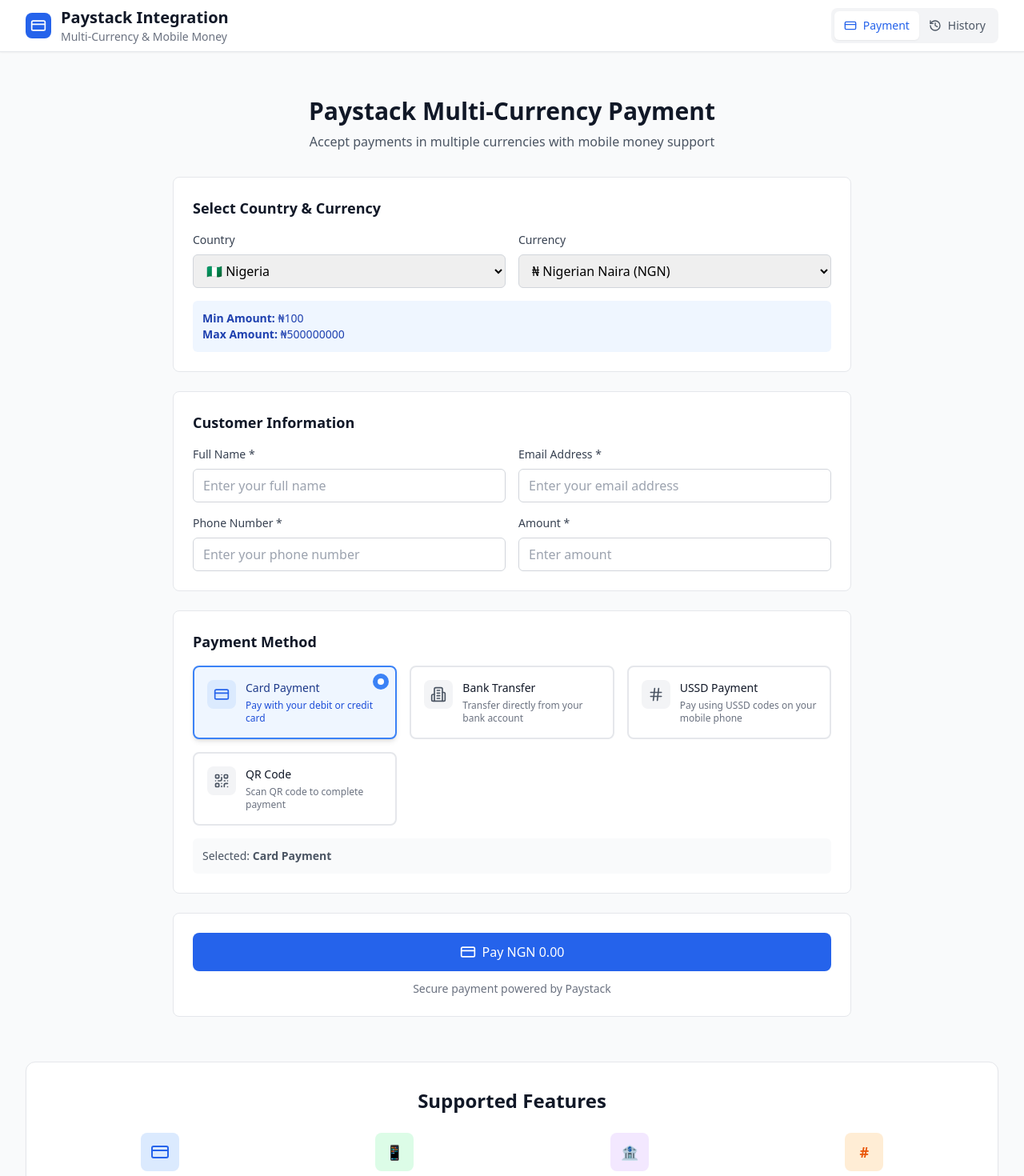
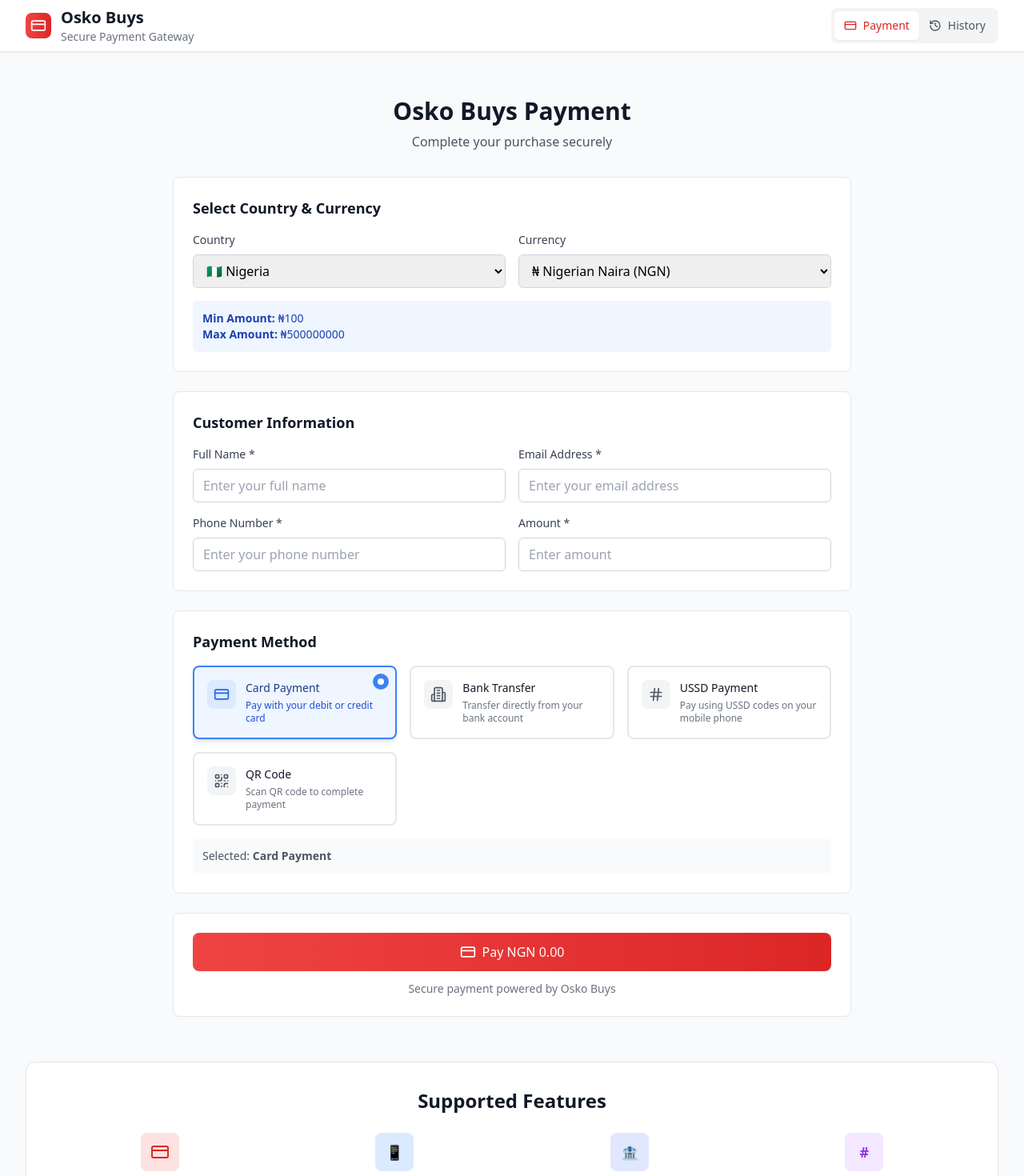
Before and after one commit to profe-ssor/PayStack, a React (Vite) app: page / in a window 1280 px wide. Shown: the top 1470 px of the page at 80% size. Built offline with nearby package versions, Linux system fonts and the light colour scheme.

Commit message:
checking ecomerce payment frontend

```diff
--- a/src/App.jsx
+++ b/src/App.jsx
@@ -7,6 +7,7 @@
 function App() {
   const [activeTab, setActiveTab] = useState('payment');
   const [showCallback, setShowCallback] = useState(false);
+  const [orderData, setOrderData] = useState(null);
 
   // Check if we're on a callback URL
   useEffect(() => {
@@ -14,6 +15,32 @@
                       window.location.search.includes('reference=') ||
                       window.location.search.includes('trxref=');
     setShowCallback(isCallback);
+  }, []);
+
+  // Read order data from URL parameters
+  useEffect(() => {
+    const urlParams = new URLSearchParams(window.location.search);
+    const orderId = urlParams.get('order_id');
+    const amount = urlParams.get('amount');
+    const email = urlParams.get('email');
+    const customerName = urlParams.get('customer_name');
+    const currency = urlParams.get('currency');
+    const successUrl = urlParams.get('success_url');
+    const failureUrl = urlParams.get('failure_url');
+    const orderSummary = urlParams.get('order_summary');
+
+    if (orderId && amount && email) {
+      setOrderData({
+        order_id: orderId,
+        amount: parseFloat(amount),
+        email: email,
+        customer_name: customerName || '',
+        currency: currency || 'NGN',
+        success_url: successUrl || 'http://localhost:5175/store/orders',
+        failure_url: failureUrl || 'http://localhost:5175/store/cart',
+        order_summary: orderSummary || ''
+      });
+    }
   }, []);
 
   const tabs = [
@@ -39,12 +66,12 @@
         <div className="max-w-7xl mx-auto px-4 sm:px-6 lg:px-8">
           <div className="flex items-center justify-between h-16">
             <div className="flex items-center space-x-3">
-              <div className="w-8 h-8 bg-blue-600 rounded-lg flex items-center justify-center">
+              <div className="w-8 h-8 bg-gradient-to-r from-red-500 to-red-600 rounded-lg flex items-center justify-center">
                 <CreditCard className="text-white" size={20} />
               </div>
               <div>
-                <h1 className="text-xl font-semibold text-gray-900">Paystack Integration</h1>
-                <p className="text-sm text-gray-500">Multi-Currency & Mobile Money</p>
+                <h1 className="text-xl font-semibold text-gray-900">Osko Buys</h1>
+                <p className="text-sm text-gray-500">Secure Payment Gateway</p>
               </div>
             </div>
             <div className="flex items-center space-x-4">
@@ -58,7 +85,7 @@
                       className={`
                         flex items-center space-x-2 px-3 py-2 rounded-md text-sm font-medium transition-all duration-200
                         ${activeTab === tab.id
-                          ? 'bg-white text-blue-600 shadow-sm'
+                          ? 'bg-white text-red-600 shadow-sm'
                           : 'text-gray-600 hover:text-gray-900'
                         }
                       `}
@@ -80,7 +107,7 @@
           <PaymentCallback onBack={handleCallbackBack} />
         ) : (
           <>
-            {activeTab === 'payment' && <PaymentInterface />}
+            {activeTab === 'payment' && <PaymentInterface orderData={orderData} />}
             {activeTab === 'history' && <TransactionHistory />}
           </>
         )}
@@ -93,32 +120,32 @@
             <h2 className="text-2xl font-bold text-gray-900 mb-6 text-center">Supported Features</h2>
             <div className="grid grid-cols-1 md:grid-cols-2 lg:grid-cols-4 gap-6">
               <div className="text-center">
-                <div className="w-12 h-12 bg-blue-100 rounded-lg flex items-center justify-center mx-auto mb-3">
-                  <CreditCard className="text-blue-600" size={24} />
+                <div className="w-12 h-12 bg-red-100 rounded-lg flex items-center justify-center mx-auto mb-3">
+                  <CreditCard className="text-red-600" size={24} />
                 </div>
                 <h3 className="font-semibold text-gray-900 mb-1">Multi-Currency</h3>
                 <p className="text-sm text-gray-600">9 supported currencies including NGN, USD, GHS, KES, ZAR</p>
               </div>
 
               <div className="text-center">
-                <div className="w-12 h-12 bg-green-100 rounded-lg flex items-center justify-center mx-auto mb-3">
-                  <span className="text-green-600 font-bold text-lg">📱</span>
+                <div className="w-12 h-12 bg-blue-100 rounded-lg flex items-center justify-center mx-auto mb-3">
+                  <span className="text-blue-600 font-bold text-lg">📱</span>
                 </div>
                 <h3 className="font-semibold text-gray-900 mb-1">Mobile Money</h3>
                 <p className="text-sm text-gray-600">MTN, Vodafone, M-Pesa, AirtelTigo and more</p>
               </div>
 
               <div className="text-center">
-                <div className="w-12 h-12 bg-purple-100 rounded-lg flex items-center justify-center mx-auto mb-3">
-                  <span className="text-purple-600 font-bold text-lg">🏦</span>
+                <div className="w-12 h-12 bg-indigo-100 rounded-lg flex items-center justify-center mx-auto mb-3">
+                  <span className="text-indigo-600 font-bold text-lg">🏦</span>
                 </div>
                 <h3 className="font-semibold text-gray-900 mb-1">Bank Transfer</h3>
                 <p className="text-sm text-gray-600">Direct bank transfers and EFT payments</p>
               </div>
 
               <div className="text-center">
-                <div className="w-12 h-12 bg-orange-100 rounded-lg flex items-center justify-center mx-auto mb-3">
-                  <span className="text-orange-600 font-bold text-lg">#</span>
+                <div className="w-12 h-12 bg-purple-100 rounded-lg flex items-center justify-center mx-auto mb-3">
+                  <span className="text-purple-600 font-bold text-lg">#</span>
                 </div>
                 <h3 className="font-semibold text-gray-900 mb-1">USSD & QR</h3>
                 <p className="text-sm text-gray-600">USSD codes and QR code payments</p>
--- a/src/components/PaymentInterface.jsx
+++ b/src/components/PaymentInterface.jsx
@@ -9,15 +9,15 @@
 import paystackService from '../services/paystackService';
 import { validateEmail, validatePhone, validateAmount } from '../utils/validators';
 
-const PaymentInterface = () => {
+const PaymentInterface = ({ orderData }) => {
   const [formData, setFormData] = useState({
-    selectedCurrency: 'NGN',
+    selectedCurrency: orderData?.currency || 'NGN',
     selectedCountry: 'NG',
-    amount: '',
+    amount: orderData?.amount?.toString() || '',
     customerInfo: {
-      email: '',
+      email: orderData?.email || '',
       phone: '',
-      name: ''
+      name: orderData?.customer_name || ''
     },
     paymentMethod: 'card',
     mobileMoneyProvider: '',
@@ -28,6 +28,22 @@
 
   const [paymentStatus, setPaymentStatus] = useState(null);
   const [paymentResult, setPaymentResult] = useState(null);
+
+  // Update form data when orderData changes
+  useEffect(() => {
+    if (orderData) {
+      setFormData(prev => ({
+        ...prev,
+        selectedCurrency: orderData.currency || 'NGN',
+        amount: orderData.amount?.toString() || '',
+        customerInfo: {
+          ...prev.customerInfo,
+          email: orderData.email || '',
+          name: orderData.customer_name || ''
+        }
+      }));
+    }
+  }, [orderData]);
 
   const handleInputChange = (field, value) => {
     setFormData(prev => ({
@@ -122,8 +138,20 @@
       // Call real API to initialize payment
       const result = await paystackService.initializePayment(paymentData);
       if (result.status === 'success' && result.data && result.data.authorization_url) {
+        // Check if this is a test mode URL (contains localhost:5176)
+        if (result.data.authorization_url.includes('localhost:5176')) {
+          // This is test mode - simulate successful payment
+          setPaymentStatus('success');
+          setPaymentResult({
+            reference: result.data.reference,
+            status: 'success',
+            amount: formData.amount,
+            currency: formData.selectedCurrency
+          });
+        } else {
           // Redirect to Paystack payment page for card payments
           window.location.href = result.data.authorization_url;
+        }
       } else if (result.status === 'success') {
         // For other payment methods, show instructions or success
         setPaymentStatus('success');
@@ -224,9 +252,34 @@
   return (
     <div className="max-w-4xl mx-auto p-6 space-y-6">
       <div className="text-center mb-8">
-        <h1 className="text-3xl font-bold text-gray-900 mb-2">Paystack Multi-Currency Payment</h1>
-        <p className="text-gray-600">Accept payments in multiple currencies with mobile money support</p>
+        <h1 className="text-3xl font-bold text-gray-900 mb-2">Osko Buys Payment</h1>
+        <p className="text-gray-600">Complete your purchase securely</p>
       </div>
+
+      {/* Order Summary */}
+      {orderData && (
+        <div className="bg-gradient-to-r from-red-50 to-blue-50 rounded-lg border border-red-200 p-6">
+          <h3 className="text-lg font-semibold text-gray-900 mb-4 flex items-center gap-2">
+            <span className="w-2 h-2 bg-red-500 rounded-full"></span>
+            Order Summary
+          </h3>
+          <div className="grid grid-cols-1 md:grid-cols-2 gap-4 text-sm">
+            <div>
+              <p className="text-gray-600">Order ID: <span className="font-semibold text-gray-900">{orderData.order_id}</span></p>
+              <p className="text-gray-600">Amount: <span className="font-semibold text-gray-900">{orderData.currency} {orderData.amount}</span></p>
+            </div>
+            <div>
+              <p className="text-gray-600">Customer: <span className="font-semibold text-gray-900">{orderData.customer_name}</span></p>
+              <p className="text-gray-600">Email: <span className="font-semibold text-gray-900">{orderData.email}</span></p>
+            </div>
+          </div>
+          {orderData.order_summary && (
+            <p className="text-gray-600 mt-2 text-sm">
+              <span className="font-semibold">Items:</span> {orderData.order_summary}
+            </p>
+          )}
+        </div>
+      )}
 
       {/* Currency & Country Selection */}
       <CurrencySelector
@@ -252,7 +305,7 @@
               className={`w-full px-3 py-2 border rounded-md focus:outline-none focus:ring-2 focus:border-transparent ${
                 formData.errors.name ? 'border-red-300 focus:ring-red-500' : 'border-gray-300 focus:ring-blue-500'
               }`}
-              placeholder="Enter your full name"
+              placeholder={orderData?.customer_name ? orderData.customer_name : "Enter your full name"}
             />
             {formData.errors.name && (
               <p className="text-red-600 text-sm mt-1">{formData.errors.name}</p>
@@ -270,7 +323,7 @@
               className={`w-full px-3 py-2 border rounded-md focus:outline-none focus:ring-2 focus:border-transparent ${
                 formData.errors.email ? 'border-red-300 focus:ring-red-500' : 'border-gray-300 focus:ring-blue-500'
               }`}
-              placeholder="Enter your email address"
+              placeholder={orderData?.email ? orderData.email : "Enter your email address"}
             />
             {formData.errors.email && (
               <p className="text-red-600 text-sm mt-1">{formData.errors.email}</p>
@@ -361,7 +414,7 @@
             w-full py-3 px-6 rounded-lg font-medium text-white transition-all duration-200
             ${formData.isProcessing
               ? 'bg-gray-400 cursor-not-allowed'
-              : 'bg-blue-600 hover:bg-blue-700 hover:shadow-lg'
+              : 'bg-gradient-to-r from-red-500 to-red-600 hover:from-red-600 hover:to-red-700 hover:shadow-lg'
             }
           `}
         >
@@ -379,7 +432,7 @@
         </button>
 
         <p className="text-center text-sm text-gray-500 mt-3">
-          Secure payment powered by Paystack
+          Secure payment powered by Osko Buys
         </p>
       </div>
     </div>
```
Also changed, not shown: src/components/PaymentCallback.jsx (+25 -0 lines), src/services/paystackService.js (+10 -3 lines). Lines whose indentation alone changed are shown as unchanged.
